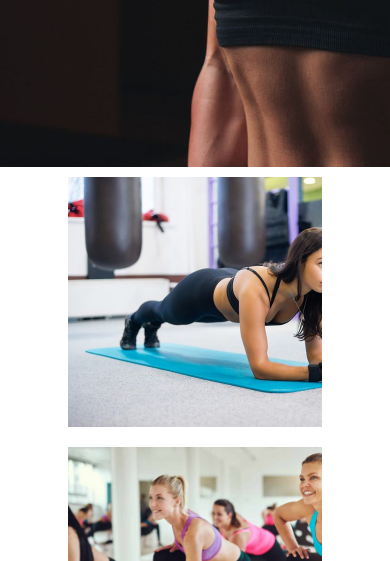
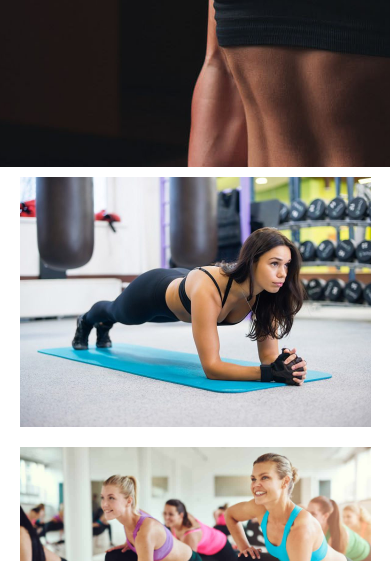
Before and after one commit to Maciejf85/Fitness-site, a website: page gallery.html in a window 390 px wide. Shown: the part 283-844 px from the top of the page. Drawn offline with nearby package versions, Linux system fonts and the light colour scheme.

Commit message:
gallery RWD fixing

```diff
--- a/src/scss/_mixins.scss
+++ b/src/scss/_mixins.scss
@@ -73,5 +73,5 @@
 // $mobile: 640px;
 
 // 0px <-------> 640px mobile
-// 640px <-------> 1240px tablet
-// 1240px --------> ... desktop
+// 640px <-------> 960px tablet
+// 960px --------> 1240px desktop
--- a/src/scss/sections/gallery/_gallery.scss
+++ b/src/scss/sections/gallery/_gallery.scss
@@ -15,7 +15,7 @@
         width: 45%;
       }
       @include mobile {
-        width: 65%;
+        width: 90%;
       }
       img {
         height: 100%;
@@ -34,13 +34,24 @@
     top: 50%;
     left: 50%;
     transform: translate(-50%, -50%);
-    width: 800px;
-    height: 533px;
+    width: 900px;
+    height: 600px;
     border: 2px solid white;
     background: #000;
+
     @include tablet {
-      width: 500px;
-      height: 333px;
+      width: 600px;
+      height: 400px;
+      overflow: hidden;
+    }
+    @include mobile {
+      width: 300px;
+      max-height: 200px;
+      overflow: hidden;
+    }
+    @media (min-width: 961px) and (max-width: 1100px) {
+      width: 800px;
+      height: 533px;
     }
 
     .leftArrow {
@@ -51,6 +62,15 @@
       width: 100px;
       height: 100%;
       transition: 0.3s;
+      @include tablet {
+        left: 0;
+        background: rgba(255, 255, 255, 0.137);
+      }
+      @include mobile {
+        left: 0;
+        background: rgba(255, 255, 255, 0.137);
+      }
+
       &:hover {
         cursor: pointer;
         transform: translate(-10px, -50%);
@@ -67,6 +87,14 @@
       width: 100px;
       height: 100%;
       transition: 0.3s;
+      @include tablet {
+        right: 0;
+        background: rgba(255, 255, 255, 0.137);
+      }
+      @include mobile {
+        right: 0;
+        background: rgba(255, 255, 255, 0.137);
+      }
 
       &:hover {
         cursor: pointer;
@@ -83,6 +111,14 @@
       transform: translate(-50%, -50%);
       color: hsla(0, 0%, 100%, 0.603);
       font-size: 4rem;
+      @include mobile {
+        font-size: 2rem;
+        color: #000;
+      }
+      @include tablet {
+        font-size: 3rem;
+        color: #000;
+      }
     }
     img {
       width: 100%;
```
Also changed, not shown: dist/css/main.css.
